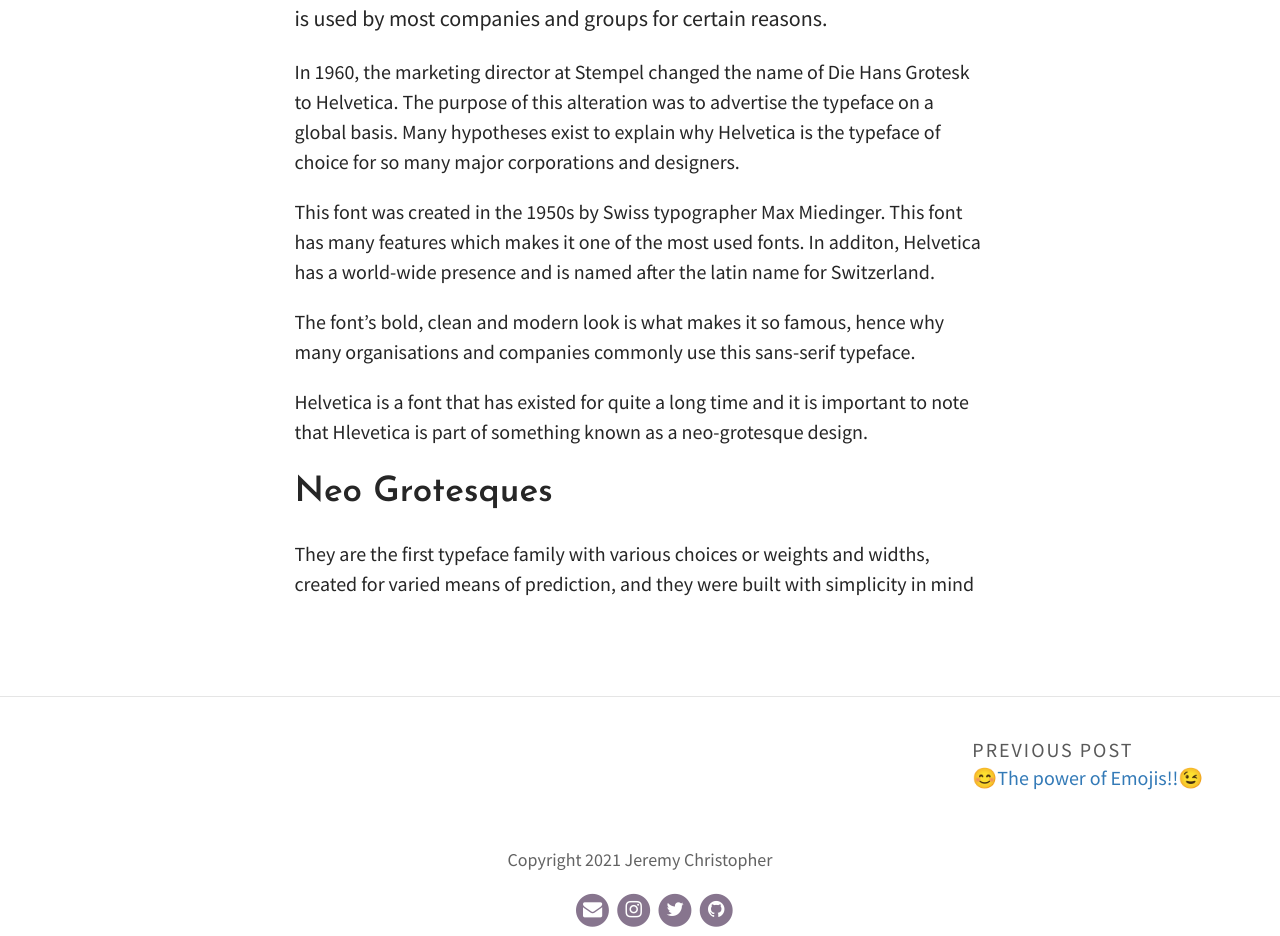
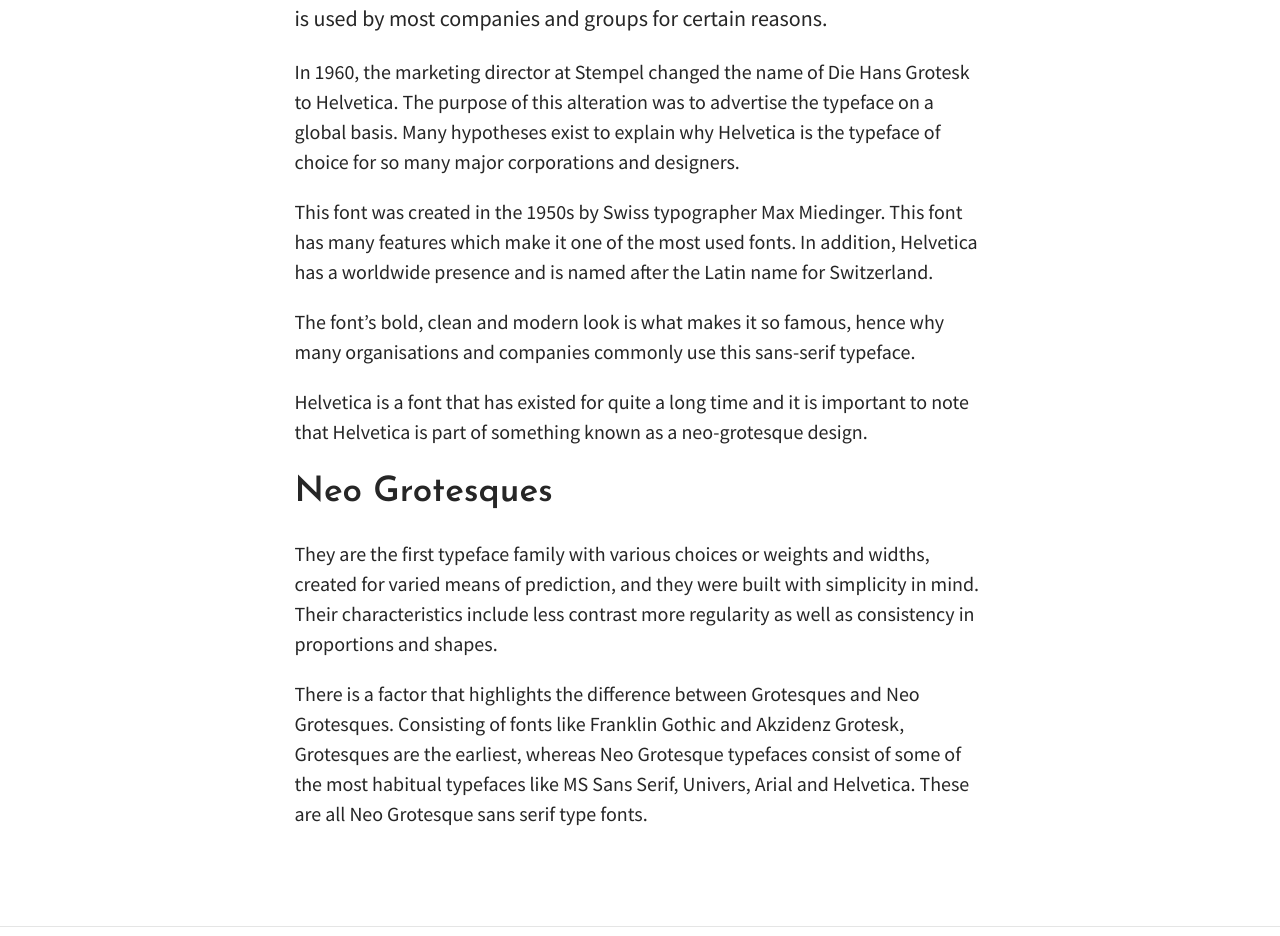
Before and after one commit to JEREMY-0/JC01, a Jekyll site: the page built from _posts/2021-11-29-helvetica-the-vip-of-typefaces.md, in a window 1280 px wide and 1400 px high. Shown: the part 417-1353 px from the top of the window. Built offline with Jekyll 4.4.1, drawn with Linux system fonts in a browser that asks for light colours; some web fonts are replaced.

Commit message:
Update Post “2021-11-29-helvetica-the-vip-of-typefaces”

```diff
--- a/_posts/2021-11-29-helvetica-the-vip-of-typefaces.md
+++ b/_posts/2021-11-29-helvetica-the-vip-of-typefaces.md
@@ -10,12 +10,14 @@
 
 In 1960, the marketing director at Stempel changed the name of Die Hans Grotesk to Helvetica. The purpose of this alteration was to advertise the typeface on a global basis. Many hypotheses exist to explain why Helvetica is the typeface of choice for so many major corporations and designers.
 
-This font was created in the 1950s by Swiss typographer Max Miedinger. This font has many features which makes it one of the most used fonts. In additon, Helvetica has a world-wide presence and is named after the latin name for Switzerland.
+This font was created in the 1950s by Swiss typographer Max Miedinger. This font has many features which make it one of the most used fonts. In addition, Helvetica has a worldwide presence and is named after the Latin name for Switzerland.
 
 The font's bold, clean and modern look is what makes it so famous, hence why many organisations and companies commonly use this sans-serif typeface.
 
-Helvetica is a font that has existed for quite a long time and it is important to note that Hlevetica is part of something known as a neo-grotesque design.
+Helvetica is a font that has existed for quite a long time and it is important to note that Helvetica is part of something known as a neo-grotesque design.
 
 ## Neo Grotesques
 
-They are the first typeface family with various choices or weights and widths, created for varied means of prediction, and they were built with simplicity in mind
+They are the first typeface family with various choices or weights and widths, created for varied means of prediction, and they were built with simplicity in mind. Their characteristics include less contrast more regularity as well as consistency in proportions and shapes.
+
+There is a factor that highlights the difference between Grotesques and Neo Grotesques. Consisting of fonts like Franklin Gothic and Akzidenz Grotesk, Grotesques are the earliest, whereas Neo Grotesque typefaces consist of some of the most habitual typefaces like MS Sans Serif, Univers, Arial and Helvetica. These are all Neo Grotesque sans serif type fonts.
```
